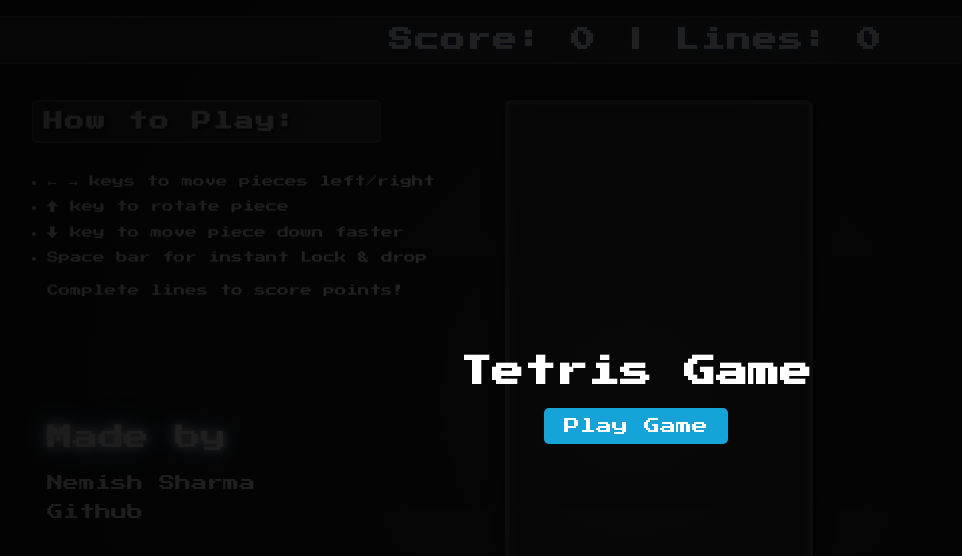
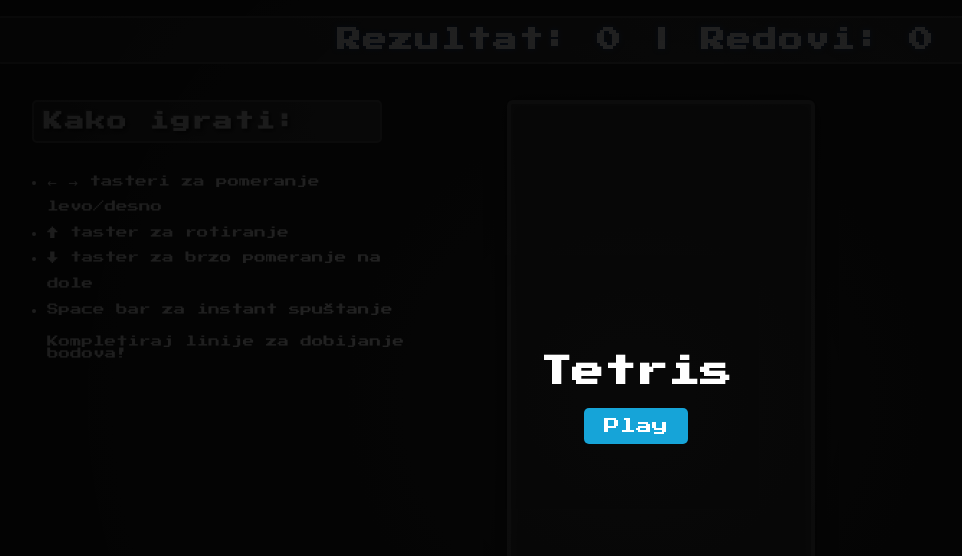
Before and after one commit to marex980/TetrisIgra, a plain HTML site: page index.html in a window 1280 px wide. Shown: the whole page, without its empty margins (4-966 px from the left). Drawn offline with nearby package versions, Linux system fonts and the light colour scheme.

Commit message:
Update index.html

```diff
--- a/index.html
+++ b/index.html
@@ -4,38 +4,27 @@
   <meta charset="UTF-8">
   <meta http-equiv="X-UA-Compatible" content="IE=edge">
   <meta name="viewport" content="width=device-width, initial-scale=1.0">
-  <title>Tetris Game</title>
+  <title>Tetris</title>
   <link rel="stylesheet" href="style.css">
   <link href="https://fonts.googleapis.com/css2?family=Press+Start+2P&display=swap" rel="stylesheet">
 </head>
 <body>
   <header>
-    <h2 id="score">Score: 0 | Lines: 0</h2>
+    <h2 id="score">Rezultat: 0 | Redovi: 0</h2>
   </header>
 
   <div class="content">
 
     <div class="Rules">
-      <h2>How to Play:</h2>
+      <h2>Kako igrati:</h2>
       <ul>
-      <li>← → keys to move pieces left/right</li>
-      <li>↑ key to rotate piece</li>
-      <li>↓ key to move piece down faster</li>
-      <li>Space bar for instant Lock & drop</li>
+      <li>← → tasteri za pomeranje levo/desno</li>
+      <li>↑ taster za rotiranje</li>
+      <li>↓ taster za brzo pomeranje na dole</li>
+      <li>Space bar za instant spuštanje</li>
       </ul>
-      <p>Complete lines to score points!</p>
+      <p>Kompletiraj linije za dobijanje bodova!</p>
 
-      <div class="credits">
-        <span class="made-by">Made by</span>
-        <div class="author-info">
-          <span class="name">Nemish Sharma</span>
-            <a href="https://github.com/NIKKU-29" class="email-link" target="_blank">
-
-            Github
-
-            </a>
-        </div>
-      </div>
 
     </div>
 
@@ -43,8 +32,8 @@
         <canvas id="tetris" height="600" width="300"></canvas>
 
         <div id="start-overlay" class="overlay">
-          <h1>Tetris Game</h1>
-          <button id="play-btn">Play Game</button>
+          <h1>Tetris</h1>
+          <button id="play-btn">Play</button>
         </div>
       </main>
 
```
